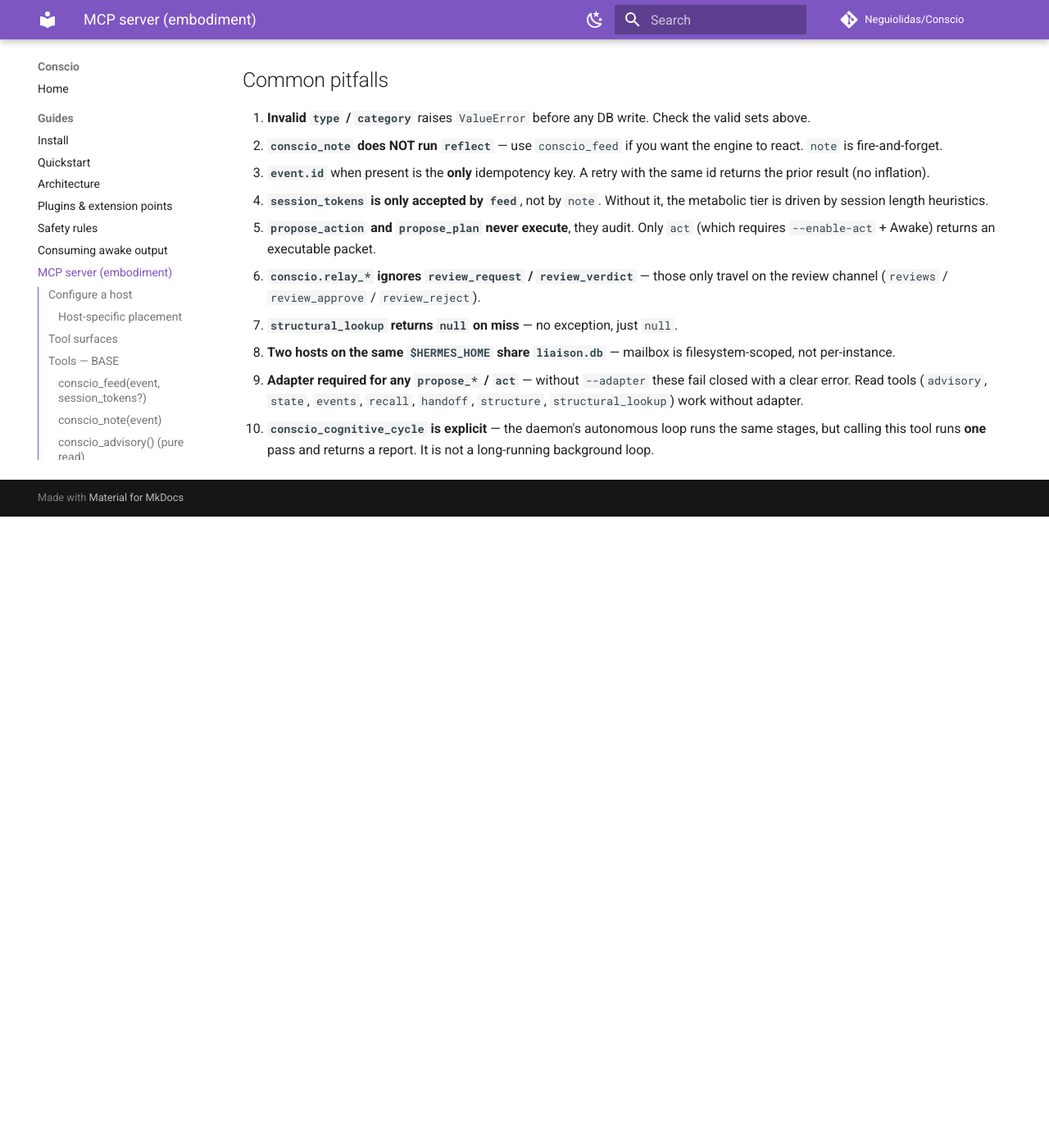
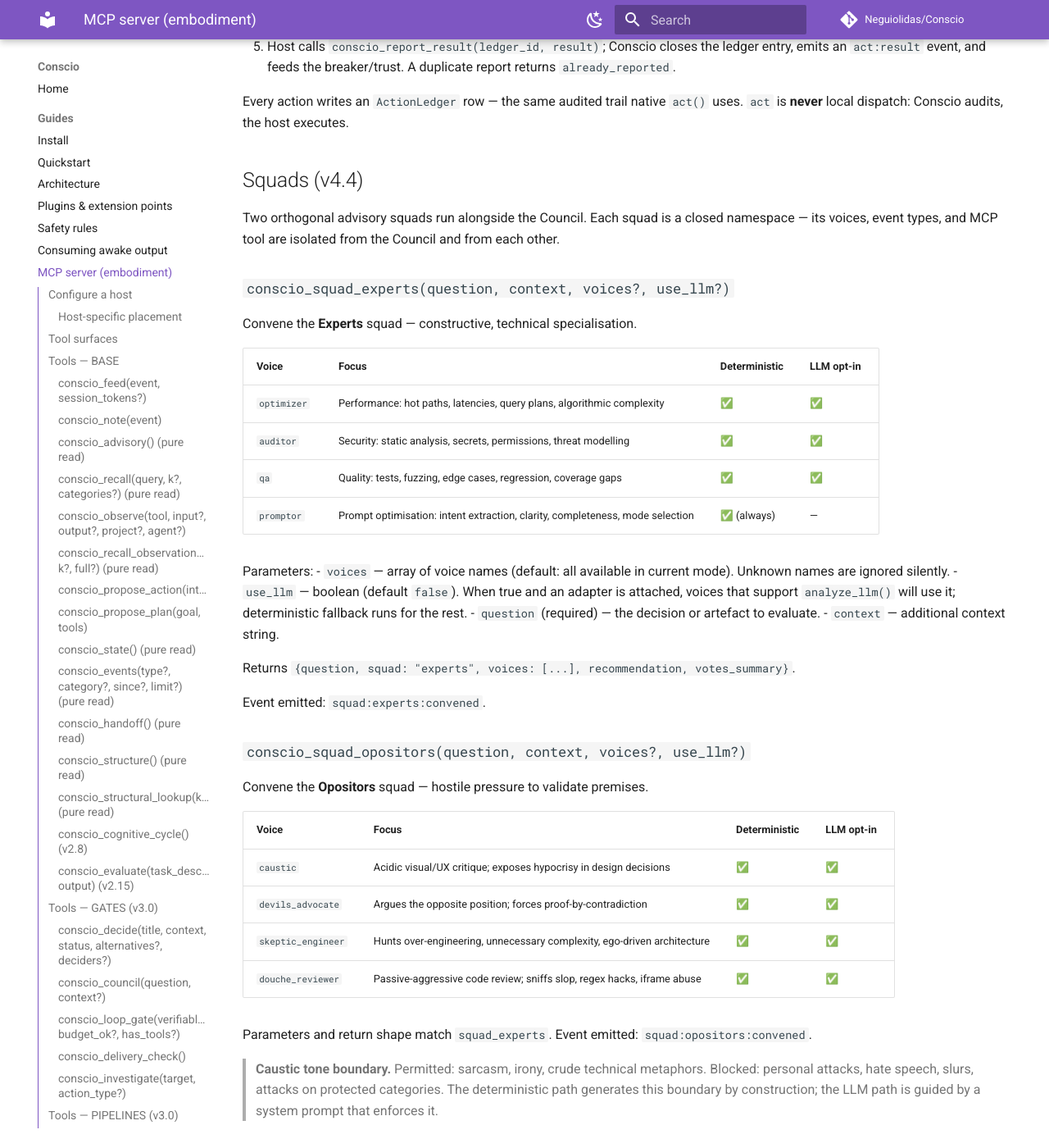
Before and after one commit to Neguiolidas/Conscio, an MkDocs documentation site: the page built from docs/guides/mcp.md, in a window 1280 px wide and 1400 px high, scrolled down 11084 px. Shown: the whole window at 82% size. Built offline with MkDocs 1.6.1 and Material for MkDocs 9.7.7, drawn with Linux system fonts in a browser that asks for light colours; comment, search, counter and statistics services are not loaded; before the commit the page ends 11714 px from its top, so only the background shows below that; some of the changed text lies outside the part shown.

Commit message:
chore: bump v4.4.0 — CHANGELOG, README, docs, version sync (Ato 6)
- conscio/__init__.py: __version__ = '4.4.0'
- CHANGELOG.md: full [4.4.0] entry with all voices, squads, mode high
- README.md: updated latest release, squads in tool table + directory tree
- plugin.json + .mcp.json: version 4.4.0
- docs/index.md: v4.4 section with squads and tier high
- docs/guides/mcp.md: four-tier table + Squads section
- docs/roadmap.md: v4.4.0 entry (Planned)
- docs/superpowers/brainstorms/: brainstorm document

Zero personal data leakage (verified).

```diff
--- a/conscio/__init__.py
+++ b/conscio/__init__.py
@@ -6,7 +6,7 @@
 context window size.
 """
 
-__version__ = "4.3.1"
+__version__ = "4.4.0"
 __author__ = "Neguiolidas / Neguitech"
 
 from .agency import (
--- a/docs/guides/mcp.md
+++ b/docs/guides/mcp.md
@@ -102,19 +102,24 @@
 
 Every tool schema the server advertises costs context before the first prompt —
 about 3100 tokens at `ultra`. A small model drowns in 35 tools; a large one is
-crippled by 10. Three nested surfaces size the list to the model:
+crippled by 10. Four nested surfaces size the list to the model:
 
 | Surface | Tools served | Advertised schema |
 |---|---|---|
 | `lite` | 10 | ~570 tokens, descriptions flattened to ≤120 chars |
 | `balanced` | 18 | ~1520 tokens |
+| `high` | 22 | ~1900 tokens |
 | `ultra` (default) | 35 | ~3100 tokens |
 
 **`lite`** — `advisory`, `events`, `feed`, `health`, `intercept`, `mode`, `note`,
 `recall`, `remember`, `state`.
 **`balanced`** adds — `context_budget`, `council`, `decide`, `handoff`,
 `kg_query`, `recall_observations`, `verify`, `wings_search`.
-**`ultra`** adds the remaining 17 base tools documented below. With `act`, review
+**`high`** adds — `squad_experts`, `squad_opositors` (two squad wrapper tools
+that expose Expert and Opositor voices via parameterised `voices` arrays; see
+[Squads](#squads) below). Each wrapper replaces what would be 4 individual
+voice tools — a 75% token saving over a per-voice surface.
+**`ultra`** adds the remaining 13 base tools documented below. With `act`, review
 and relay all enabled, the maximum served is 42.
 
 The sets nest, so raising the surface never removes a tool. Three properties
@@ -491,6 +496,67 @@
 Every action writes an `ActionLedger` row — the same audited trail native `act()`
 uses. `act` is **never** local dispatch: Conscio audits, the host executes.
 
+## Squads (v4.4)
+
+Two orthogonal advisory squads run alongside the Council. Each squad is a
+closed namespace — its voices, event types, and MCP tool are isolated from
+the Council and from each other.
+
+### `conscio_squad_experts(question, context, voices?, use_llm?)`
+
+Convene the **Experts** squad — constructive, technical specialisation.
+
+| Voice | Focus | Deterministic | LLM opt-in |
+|---|---|---|---|
+| `optimizer` | Performance: hot paths, latencies, query plans, algorithmic complexity | ✅ | ✅ |
+| `auditor` | Security: static analysis, secrets, permissions, threat modelling | ✅ | ✅ |
+| `qa` | Quality: tests, fuzzing, edge cases, regression, coverage gaps | ✅ | ✅ |
+| `promptor` | Prompt optimisation: intent extraction, clarity, completeness, mode selection | ✅ (always) | — |
+
+Parameters:
+- `voices` — array of voice names (default: all available in current mode).
+  Unknown names are ignored silently.
+- `use_llm` — boolean (default `false`). When true and an adapter is attached,
+  voices that support `analyze_llm()` will use it; deterministic fallback
+  runs for the rest.
+- `question` (required) — the decision or artefact to evaluate.
+- `context` — additional context string.
+
+Returns `{question, squad: "experts", voices: [...], recommendation, votes_summary}`.
+
+Event emitted: `squad:experts:convened`.
+
+### `conscio_squad_opositors(question, context, voices?, use_llm?)`
+
+Convene the **Opositors** squad — hostile pressure to validate premises.
+
+| Voice | Focus | Deterministic | LLM opt-in |
+|---|---|---|---|
+| `caustic` | Acidic visual/UX critique; exposes hypocrisy in design decisions | ✅ | ✅ |
+| `devils_advocate` | Argues the opposite position; forces proof-by-contradiction | ✅ | ✅ |
+| `skeptic_engineer` | Hunts over-engineering, unnecessary complexity, ego-driven architecture | ✅ | ✅ |
+| `douche_reviewer` | Passive-aggressive code review; sniffs slop, regex hacks, iframe abuse | ✅ | ✅ |
+
+Parameters and return shape match `squad_experts`. Event emitted:
+`squad:opositors:convened`.
+
+> **Caustic tone boundary.** Permitted: sarcasm, irony, crude technical
+> metaphors. Blocked: personal attacks, hate speech, slurs, attacks on
+> protected categories. The deterministic path generates this boundary by
+> construction; the LLM path is guided by a system prompt that enforces it.
+
+### Voice availability by surface mode
+
+| Surface | Council | Experts | Opositors |
+|---|---|---|---|
+| `lite` | 4 voices (det) | — | — |
+| `balanced` | 4 voices (det) | optimizer, auditor (det) | — |
+| `high` | 4 voices (det) | all 4 (det) | caustic, douche_reviewer (det) |
+| `ultra` | 4 voices (det+LLM critic) | all 4 (LLM opt-in) | all 4 (LLM opt-in) |
+
+> The Council is unaffected by the squad system — `engine.council()` and
+> `conscio_council` remain the same API with the same 4 voices.
+
 ## Common pitfalls
 
 1. **Invalid `type` / `category`** raises `ValueError` before any DB write. Check
```
Also changed, not shown: CHANGELOG.md (+59 -0 lines), README.md (+6 -7 lines), docs/index.md (+14 -0 lines), docs/roadmap.md (+6 -0 lines), 2 other files.
